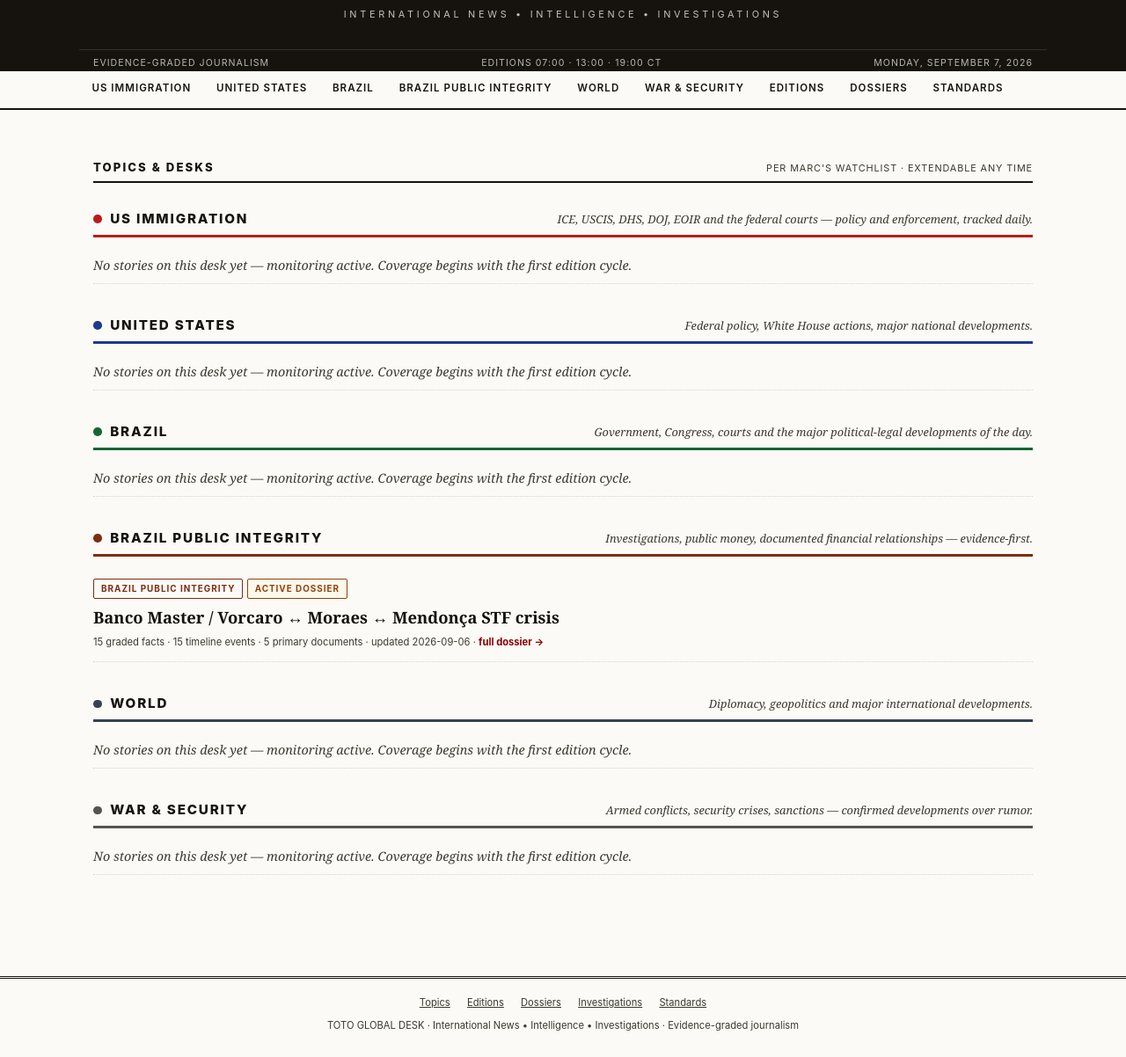
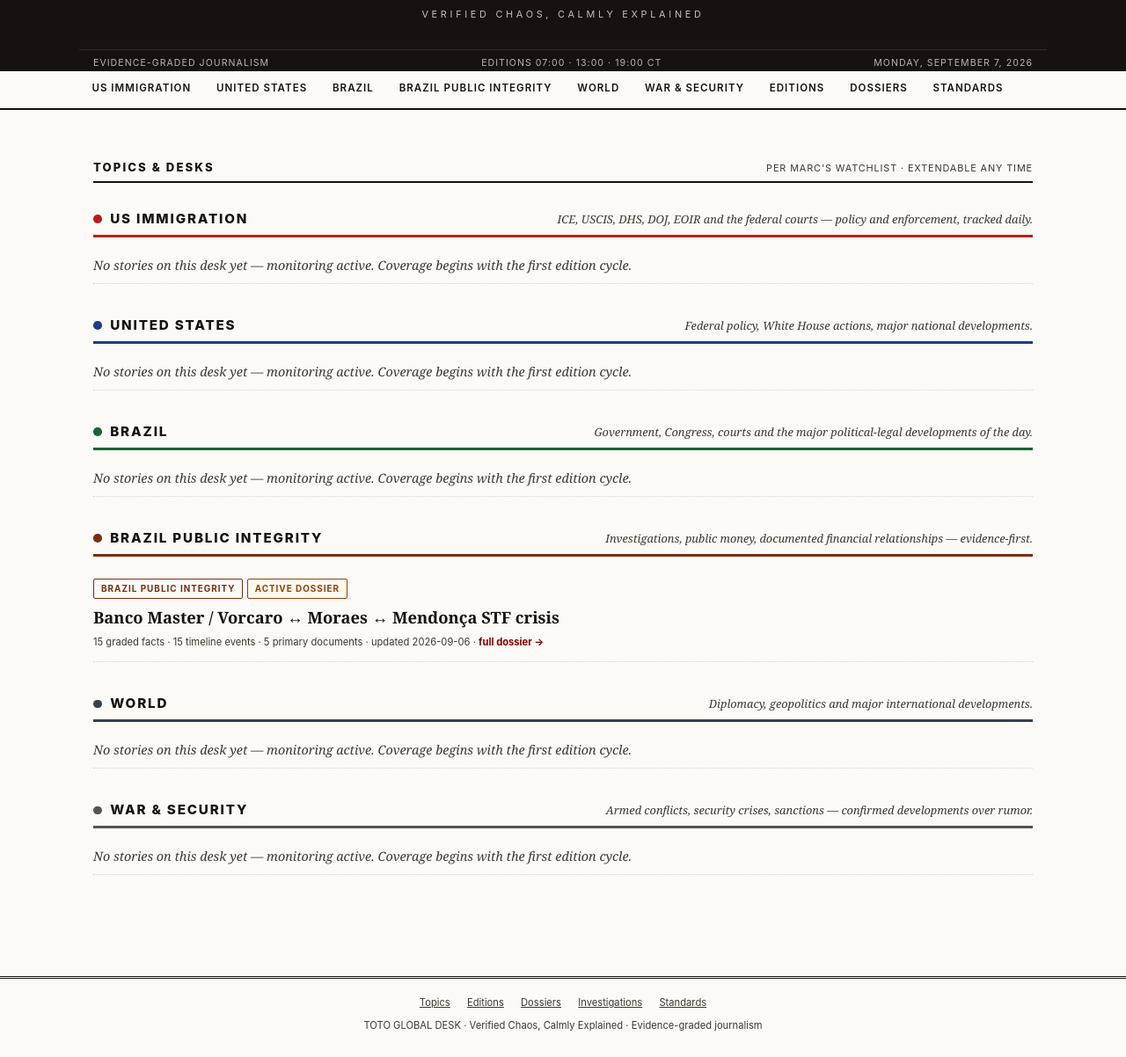
Before and after one commit to marcjalmeida/edufy, an Astro site: page /topics in a window 1280 px wide. Shown: the part 98-1300 px from the top of the page at 88% size. Built offline with nearby package versions, Linux system fonts and the light colour scheme; Astro itself is replaced by a stand-in of ours.

Commit message:
brand: tagline → Verified Chaos, Calmly Explained

```diff
--- a/src/layouts/Base.astro
+++ b/src/layouts/Base.astro
@@ -3,7 +3,7 @@
 // "International Desk" visual system: ink masthead, serif hierarchy, hairline rules.
 import { desks } from '../lib/newsroom.js';
 interface Props { title?: string; desc?: string; }
-const { title = 'TOTO GLOBAL DESK — International News • Intelligence • Investigations',
+const { title = 'TOTO GLOBAL DESK — Verified Chaos, Calmly Explained',
         desc = 'Personal international newsroom: US immigration, Brazil public integrity, world conflicts. Evidence-graded reporting.' } = Astro.props;
 ---
 <!doctype html>
@@ -74,7 +74,7 @@
   <div class="masthead">
     <div class="masthead-inner">
       <a class="brand" href="/">TOTO GLOBAL DESK</a>
-      <div class="tagline">International News • Intelligence • Investigations</div>
+      <div class="tagline">Verified Chaos, Calmly Explained</div>
     </div>
     <div class="meta-line">
       <span>Evidence-graded journalism</span>
@@ -99,7 +99,7 @@
         <a href="/topics">Topics</a> <a href="/editions">Editions</a> <a href="/dossier/banco-master">Dossiers</a>
         <a href="/story/banco-master">Investigations</a> <a href="/about">Standards</a>
       </div>
-      <div>TOTO GLOBAL DESK · International News • Intelligence • Investigations · Evidence-graded journalism</div>
+      <div>TOTO GLOBAL DESK · Verified Chaos, Calmly Explained · Evidence-graded journalism</div>
     </div>
   </footer>
 </body>
```
